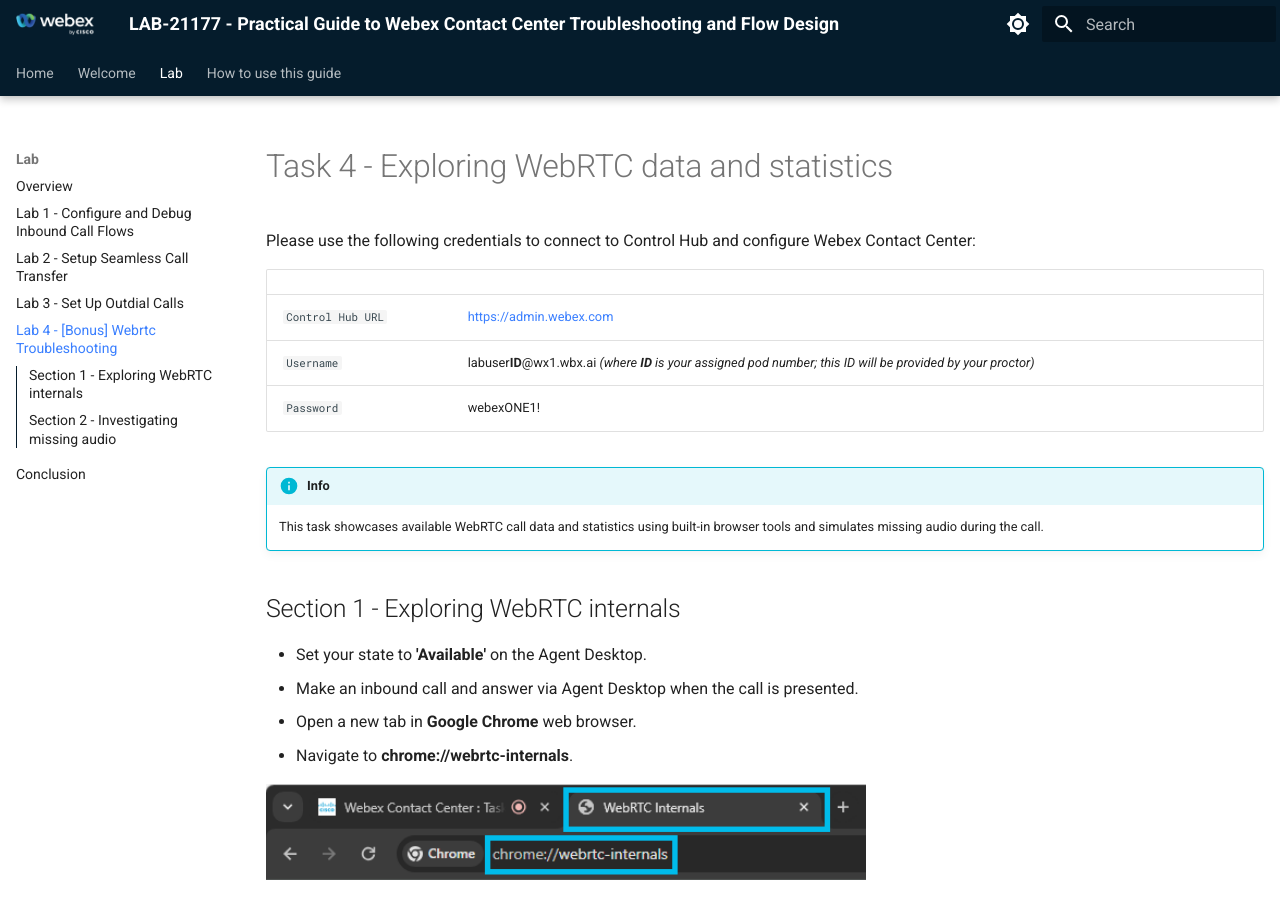
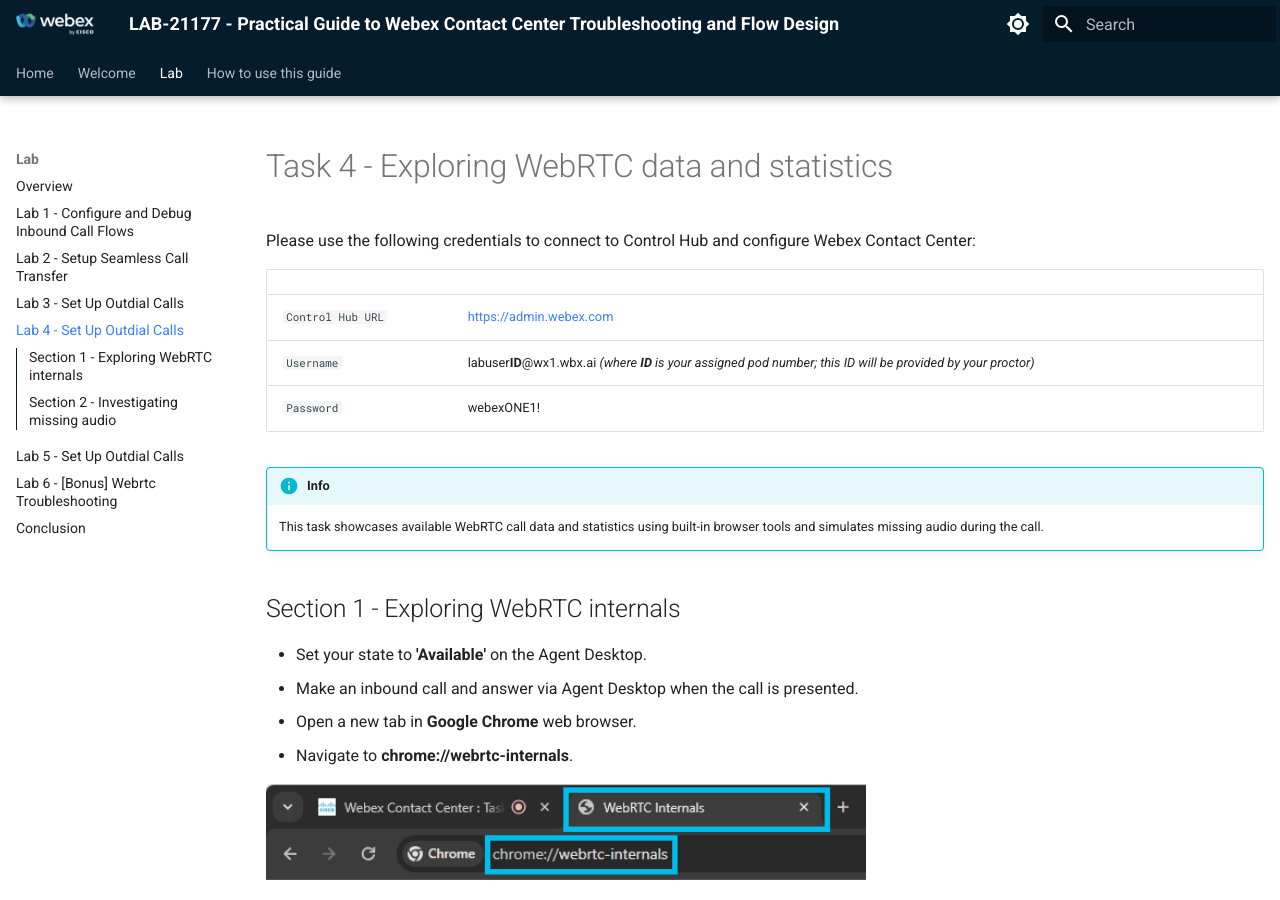
Before and after one commit to WebexCC-SA/LAB-21177, an MkDocs documentation site: the page built from docs/Excercise4.md, in a window 1280 px wide and 900 px high. Built offline with MkDocs 1.6.1 and Material for MkDocs 9.7.7, drawn with Linux system fonts in a browser that asks for light colours.

Commit message:
Update mkdocs.yml

```diff
--- a/mkdocs.yml
+++ b/mkdocs.yml
@@ -92,7 +92,9 @@
       - Lab 1 - Configure and Debug Inbound Call Flows : Excercise1.md
       - Lab 2 - Setup Seamless Call Transfer : Excercise2.md
       - Lab 3 - Set Up Outdial Calls : Excercise3.md
-      - Lab 4 - [Bonus] Webrtc Troubleshooting : Excercise4.md
+      - Lab 4 - Set Up Outdial Calls : Excercise4.md
+      - Lab 5 - Set Up Outdial Calls : Excercise5.md
+      - Lab 6 - [Bonus] Webrtc Troubleshooting : Excercise6.md
       - Conclusion: conclusion.md
   - How to use this guide:
       - Setting up and using the tool:
```
